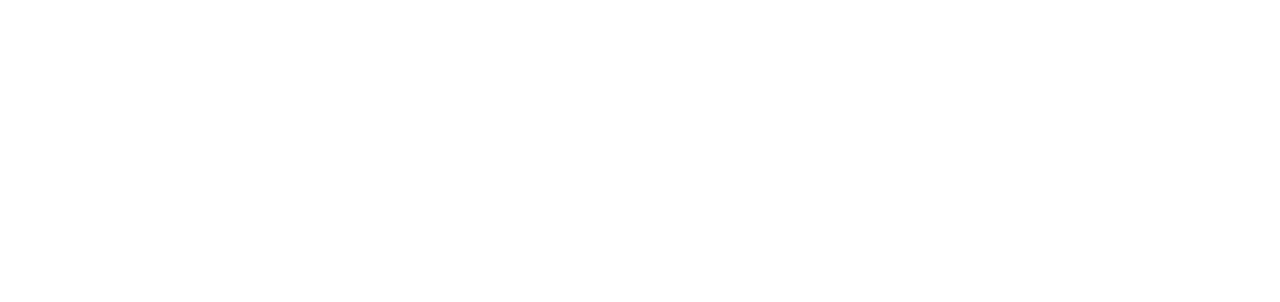
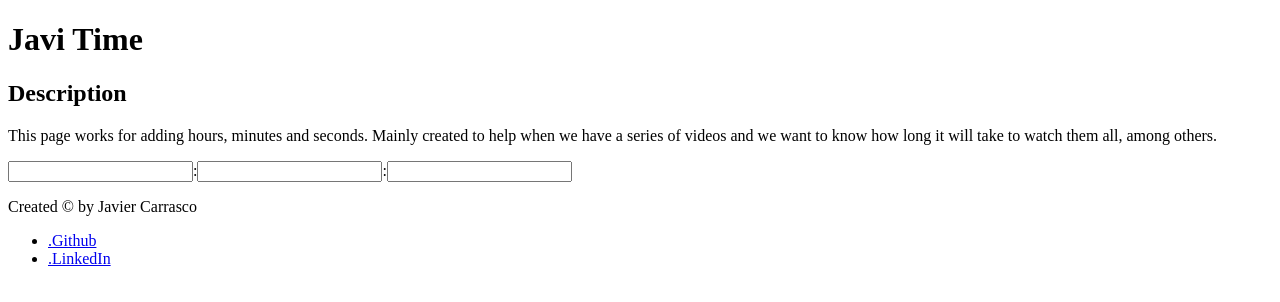
Before and after one commit to JavierCarrasco08/add-time, a website: page index.html in a window 1280 px wide. Drawn offline with Linux system fonts and the light colour scheme.

Commit message:
feat: HTML Structure

```diff
--- a/index.html
+++ b/index.html
@@ -17,6 +17,49 @@
     <title>Add Time</title>
   </head>
   <body>
+    <header>
+      <h1>Javi Time</h1>
+    </header>
+    <aside>
+      <h2>Description</h2>
+      <p>
+        This page works for adding hours, minutes and seconds. Mainly created to
+        help when we have a series of videos and we want to know how long it
+        will take to watch them all, among others.
+      </p>
+    </aside>
+    <main>
+      <div>
+        <div>
+          <input type="text" />:<input type="text" />:<input type="text" />
+        </div>
+      </div>
+    </main>
+    <footer>
+      <p>Created &copy; by Javier Carrasco</p>
+      <nav>
+        <ul>
+          <li>
+            <a
+              href="https://github.com/JavierCarrasco08"
+              target="_blank"
+              title="Github"
+              rel="referrer noopener"
+              >.Github</a
+            >
+          </li>
+          <li>
+            <a
+              href="https://www.linkedin.com/in/javier-carrasco-39123727a/"
+              target="_blank"
+              title="LinkedIn"
+              rel="referrer noopener"
+              >.LinkedIn</a
+            >
+          </li>
+        </ul>
+      </nav>
+    </footer>
     <script type="module" src="/src/main.ts"></script>
   </body>
 </html>
```
Also changed, not shown: 1 other file.
